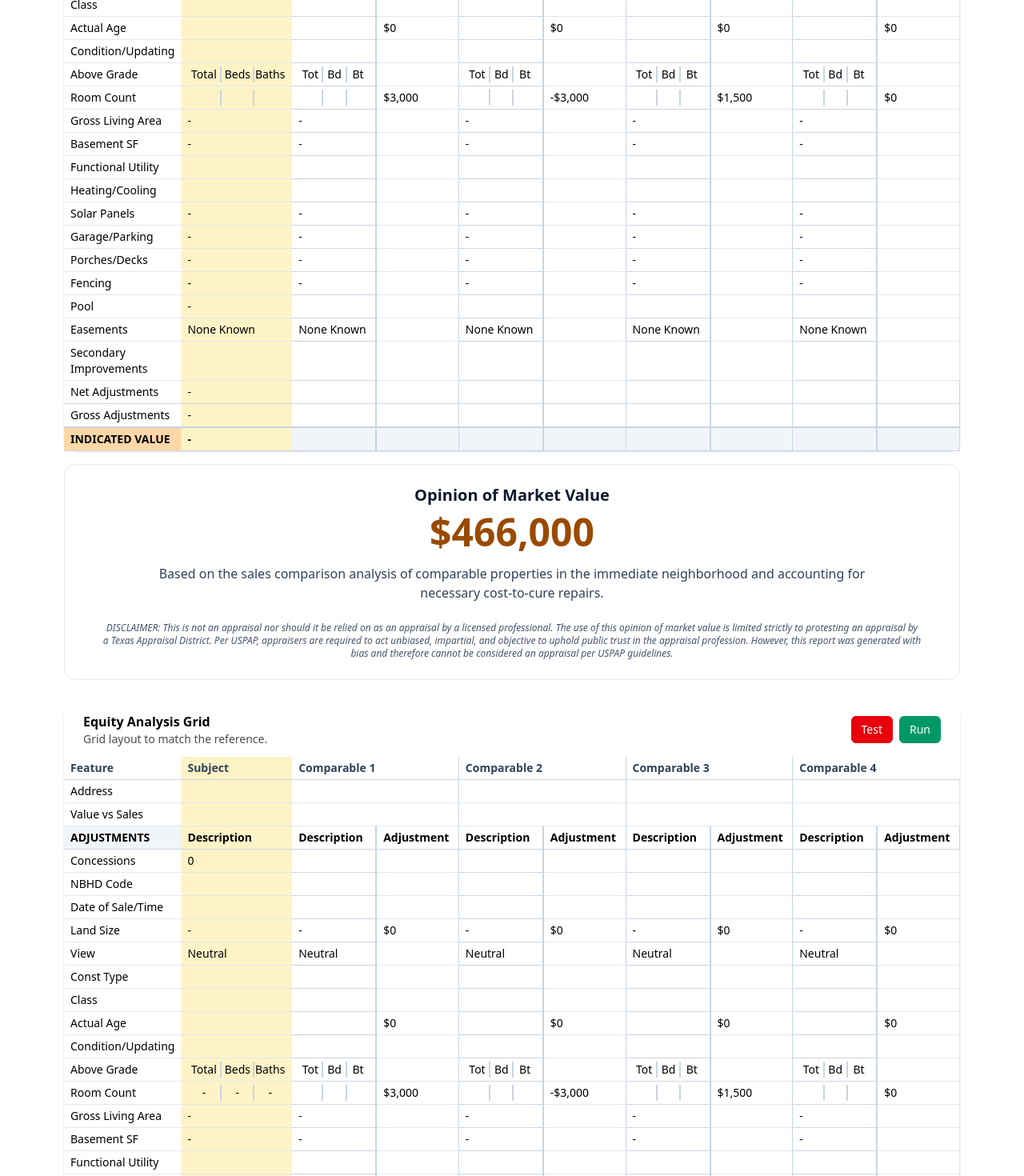
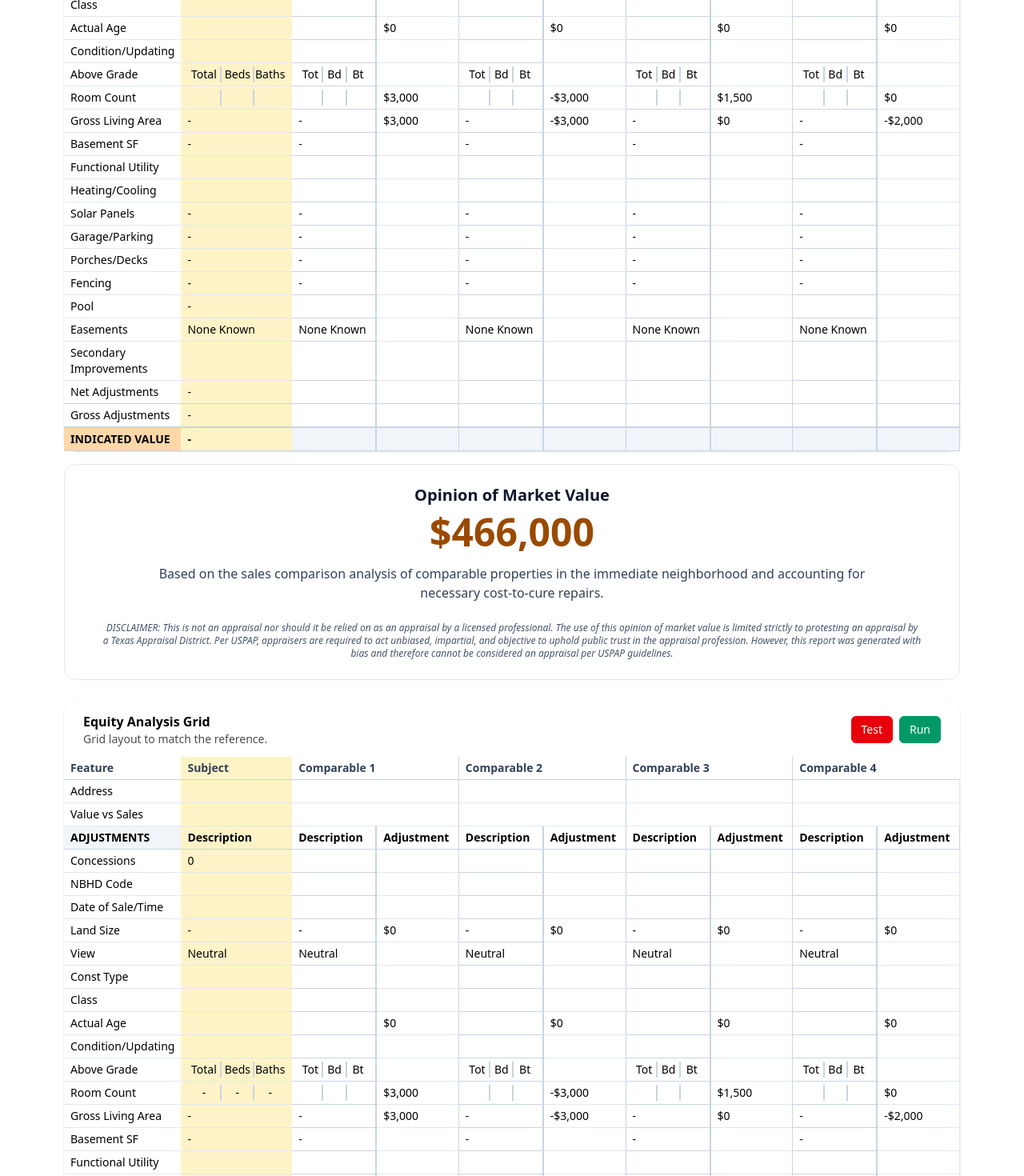
Before and after one commit to HomeNodeCEO/HomeNode, a React (Vite) app in the folder dcad-frontend/: page /ComparableSalesAnalysis in a window 1280 px wide. Shown: the part 560-2030 px from the top of the page at 80% size. Built offline with nearby package versions, Linux system fonts and the light colour scheme; no server answers.

Commit message:
feat(ComparableSalesAnalysis): add GLA (Gross Living Area) adjustments and label logic\n\n- GLA adjustments: [+,000, -,000, , -,000]\n- Applies to Sales and Equity grid adjustment cells with clear comments

```diff
--- a/dcad-frontend/src/pages/ComparableSalesAnalysis.tsx
+++ b/dcad-frontend/src/pages/ComparableSalesAnalysis.tsx
@@ -755,6 +755,9 @@ export default function ComparableSalesAnalysis() {
     () => roomCountBedAdjustments.map((b, i) => b + (roomCountBathAdjustments[i] ?? 0)),
     [roomCountBedAdjustments, roomCountBathAdjustments]
   );
+  // SALES/EQUITY: Gross Living Area (GLA) adjustments logic
+  // Comp1: +$3,000; Comp2: -$3,000; Comp3: $0; Comp4: -$2,000
+  const glaAdjustments = useMemo<number[]>(() => [3000, -3000, 0, -2000], []);
   // Derived room counts for subject column
   const subjectBedrooms = useMemo(() => {
     const v = subject?.bedroom_count as any;
@@ -1119,7 +1122,7 @@ export default function ComparableSalesAnalysis() {
                     ])}
                   </tr>
 
-                  {/* Gross Living Area */}
+                  {/* SALES: Gross Living Area — desc uses compGla; adjustment uses glaAdjustments[i] */}
                   <tr>
                     <td className="px-4 py-2 border-b border-slate-200 bg-white">Gross Living Area</td>
                     <td className="px-4 py-2 border-b border-slate-200" style={{ backgroundColor: '#FEF3C7' }}>
@@ -1131,7 +1134,7 @@ export default function ComparableSalesAnalysis() {
                         key={`gla-adj-${i}`}
                         className="px-4 py-2 border-b border-slate-200 border-r"
                         style={i < 3 ? { borderRightColor: '#cad5e2' } : undefined}
-                      ></td>,
+                      >{fmtCurrency((glaAdjustments || [])[i] ?? 0)}</td>,
                     ])}
                   </tr>
 
@@ -1584,7 +1587,7 @@ export default function ComparableSalesAnalysis() {
                       </td>,
                     ])}
                   </tr>
-                  {/* SALES GRID: Gross Living Area — desc uses compGla; adjustment cell intentionally blank */}
+                  {/* EQUITY: Gross Living Area — desc uses compGla; adjustment uses glaAdjustments[i] */}
                   <tr>
                     <td className="px-4 py-2 border-b border-slate-200 bg-white">Gross Living Area</td>
                     <td className="px-4 py-2 border-b border-slate-200" style={{ backgroundColor: '#FEF3C7' }}>
@@ -1596,7 +1599,7 @@ export default function ComparableSalesAnalysis() {
                         key={`eq-gla-adj-${i}`}
                         className="px-4 py-2 border-b border-slate-200 border-r"
                         style={i < 3 ? { borderRightColor: '#cad5e2' } : undefined}
-                      ></td>,
+                      >{fmtCurrency((glaAdjustments || [])[i] ?? 0)}</td>,
                     ])}
                   </tr>
                   {[
```
